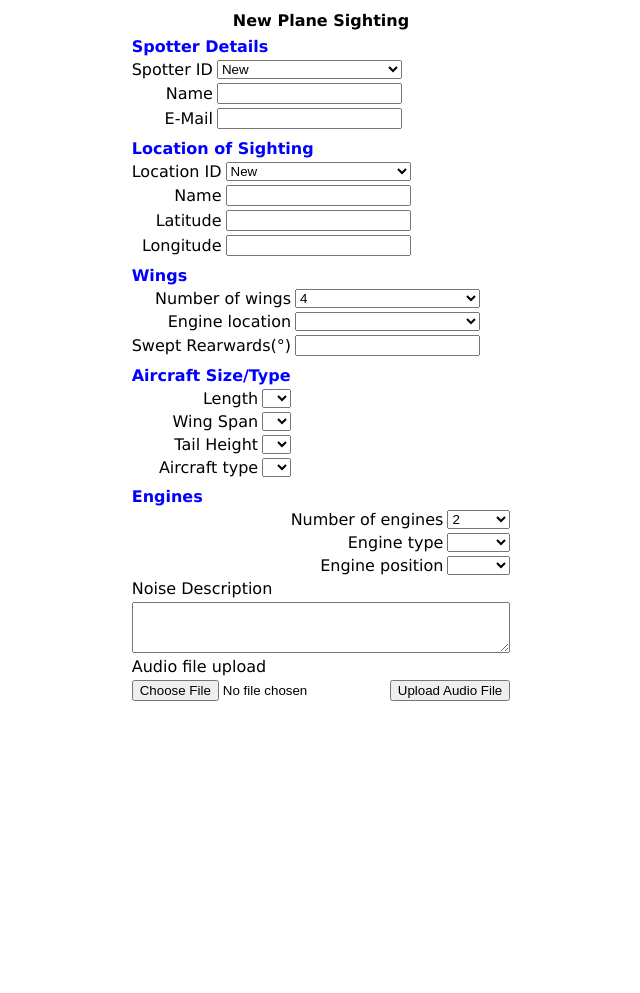
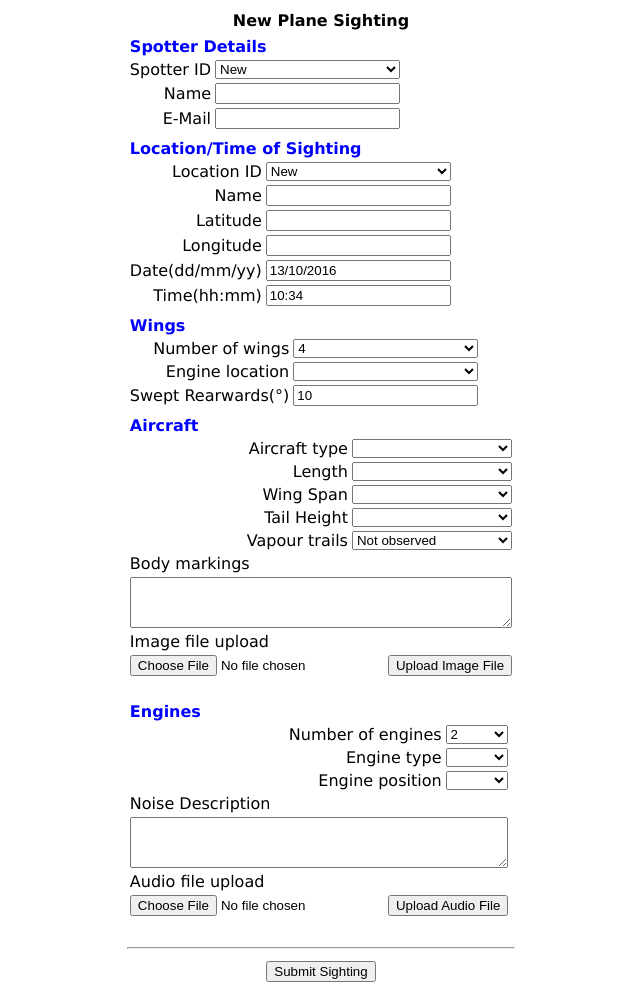
Before and after one commit to AndrewQu/PlaneSpotters, a Django app: template Sighting/templates/add.html in a window 1280 px wide. Shown: the whole page, without its empty margins (319-959 px from the left). Before the commit the page ends 701 px from the top, so only its background shows below. Run offline with Django 3.2, Linux system fonts and the light colour scheme; the template is opened without the code that fills it: values that come from a table or form of the project are taken from there, others are empty; data comes from the database, SQL or seed files in the repository.

Commit message:
Web form complete

```diff
--- a/Sighting/static/sighting.js
+++ b/Sighting/static/sighting.js
@@ -1,6 +1,12 @@
 servicePage = "service/";
 
 function sightingPageLoaded() {
+   var d = new Date();
+   dstr = "" + d.getDate() + "/" + (d.getMonth() + 1) + "/" + d.getFullYear()
+   tstr = "" + d.getHours() + ":" + d.getMinutes()
+   $('#dos').val(dstr);
+   $('#tos').val(tstr);
+   $('#wingSwept').val("10");
 
 }
 
@@ -50,7 +56,7 @@ function locationIdChanged() {
 
 function uploadAudio() {
    var fd = new FormData(document.getElementById("audioform"));
-   fd.append("label", "WEBUPLOAD");
+   fd.append("label", "audio");
    $.ajax({
       url: "uploadfile/",
       type: "POST",
@@ -59,7 +65,58 @@ function uploadAudio() {
       contentType: false   // tell jQuery not to set contentType
    }).done(function (json) {
       if (json.path) $('#audioPath').html(json.path);
-      else alert("Expecting json.path");
+      else if (json.err) alert(json.err);
+      else alert("Error in uploadAudio");
    });
    return false;
 }
+
+function uploadImage() {
+   var fd = new FormData(document.getElementById("imgform"));
+   fd.append("label", "image");
+   $.ajax({
+      url: "uploadfile/",
+      type: "POST",
+      data: fd,
+      processData: false,  // tell jQuery not to process the data
+      contentType: false   // tell jQuery not to set contentType
+   }).done(function (json) {
+      if (json.path) $('#imgPath').html(json.path);
+      else if (json.err) alert(json.err);
+      else alert("Error in uploadImage");
+   });
+   return false;
+}
+
+var all_fields_valid = true;
+
+function setFieldValid(valid, hash_id) {
+   if (valid) $(hash_id).html("");
+   else {
+      $(hash_id).html("X");
+      all_fields_valid = false;
+   }
+}
+
+function submitSighting() {
+   // Validate fields
+
+   all_fields_valid = true;
+   spotterNameV = $('#spotterName').val();
+   setFieldValid(spotterNameV.length >= 3, '#valid_spotterName');
+
+   spotterEmailV = $('#spotterEmail').val();
+   setFieldValid(spotterEmailV.length > 3 && spotterEmailV.indexOf('@') > 0, '#valid_spotterEmail');
+
+   locNameV = $('#locName').val();
+   setFieldValid(locNameV.length >= 3, '#valid_locName');
+
+   locLatV = parseFloat($('#locLat').val());
+   setFieldValid(locLatV === locLatV, '#valid_locLat');
+
+   locLongV = parseFloat($('#locLong').val());
+   setFieldValid(locLongV === locLongV, '#valid_locLong');
+
+   if (!all_fields_valid) alert("There are invalid input fields. Please check!");
+
+}
--- a/Sighting/templates/add.html
+++ b/Sighting/templates/add.html
@@ -5,6 +5,7 @@
       .lalign { text-align:left; }
       .lalign_th { text-align:left; color:Blue; }
       .ralign { text-align:right; }
+      .redcross { color:Red; font-weight:bold; }
    </style>
    <script src="{% static "jquery-1.11.1.min.js" %}" type="text/javascript"></script>
    <script src="{% static "sighting.js" %}" type="text/javascript"></script>
@@ -18,29 +19,33 @@
 <!- Template input: spotters, locations, engLocChoice, sizeChoice, engineTypes
   enginePos, aircraftTypes ->
 <tr><td><table>
-   <tr><th colspan='2' class='lalign_th'>Spotter Details</th></tr>
+   <tr><th colspan='3' class='lalign_th'>Spotter Details</th></tr>
    <tr><td>Spotter ID</td><td><select id='spotterId' onchange="spotterIdChanged();" style="width:100%">
       <option value='0'>New</option>
       {% for spotter in spotters %}
          <option value='{{spotter.spotter_id}}'>{{ spotter.spotter_id }} - {{ spotter.name }}</option>
       {% endfor %}
       </select>
-   </td></tr>
-   <tr><td class='ralign'>Name</td><td> <input id='spotterName' type='text' style="width:100%" /></td> </tr>
-   <tr><td class='ralign'>E-Mail</td><td> <input id='spotterEmail' type='text' style="width:100%" /></td> </tr>
+   </td><td></td></tr>
+   <tr><td class='ralign'>Name</td><td> <input id='spotterName' type='text' style="width:100%" /></td>
+      <td class='redcross' id='valid_spotterName'></td> </tr>
+   <tr><td class='ralign'>E-Mail</td><td> <input id='spotterEmail' type='text' style="width:100%" /></td>
+      <td class='redcross' id='valid_spotterEmail'></td> </tr>
 </table></td></tr>
 <tr><td><table>
-   <tr><th colspan='2' class='lalign_th'>Location of Sighting</th></tr>
-   <tr><td>Location ID</td><td><select id='locationId' onchange="locationIdChanged();" style="width:100%">
+   <tr><th colspan='3' class='lalign_th'>Location/Time of Sighting</th></tr>
+   <tr><td class='ralign'>Location ID</td><td><select id='locationId' onchange="locationIdChanged();" style="width:100%">
       <option value='0'>New</option>
       {% for loc in locations %}
          <option value='{{loc.location_id}}'>{{ loc.location_id }} - {{ loc.name }}</option>
       {% endfor %}
       </select>
-   </td></tr>
-   <tr><td class='ralign'>Name</td><td> <input id='locName' type='text' /></td> </tr>
-   <tr><td class='ralign'>Latitude</td><td> <input id='locLat' type='text' /></td> </tr>
-   <tr><td class='ralign'>Longitude</td><td> <input id='locLong' type='text' /></td> </tr>
+   </td><td></td></tr>
+   <tr><td class='ralign'>Name</td><td> <input id='locName' type='text' /></td> <td class='redcross' id='valid_locName'></td></tr>
+   <tr><td class='ralign'>Latitude</td><td> <input id='locLat' type='text' /></td> <td class='redcross' id='valid_locLat'></td></tr>
+   <tr><td class='ralign'>Longitude</td><td> <input id='locLong' type='text' /></td> <td class='redcross' id='valid_locLong'></td></tr>
+   <tr><td class='ralign'>Date(dd/mm/yy)</td><td><input id='dos' type='text' /></td></tr>
+   <tr><td class='ralign'>Time(hh:mm)</td><td><input id='tos' type='text' /></td></tr>
 </table></td></tr>
 <tr><td><table>
    <tr><th colspan='2' class='lalign_th'>Wings</th></tr>
@@ -57,7 +62,12 @@
 </table></td></tr>
 
 <tr><td><table>
-   <tr><th colspan='2' class='lalign_th'>Aircraft Size/Type</th></tr>
+   <tr><th colspan='2' class='lalign_th'>Aircraft</th></tr>
+   <tr><td class='ralign'>Aircraft type</td><td> <select id='planeType' style="width:100%">
+         {% for k, v in aircraftTypes %}
+            <option value='{{ k }}'>{{ v }}</option>
+         {% endfor %}
+      </select></td> </tr>
    {% with 'plength wingSpan' as ids %}
    {% for idid in ids.split %}
    <tr><td class='ralign'>{% cycle 'Length' 'Wing Span' %}</td><td> <select id="{{ idid }}" style="width:100%">
@@ -76,11 +86,20 @@
             {% endif %}
          {% endfor %}
       </select></td> </tr>
-   <tr><td class='ralign'>Aircraft type</td><td> <select id='planeType' style="width:100%">
-         {% for k, v in aircraftTypes %}
-            <option value='{{ k }}'>{{ v }}</option>
-         {% endfor %}
+   <tr><td class='ralign'>Vapour trails</td><td> <select id='numVapours' style="width:100%">
+         <option value='0'>Not observed</option>
+         <option value='1'>1</option>
+         <option value='2'>2</option>
+         <option value='3'>3</option>
+         <option value='4'>4</option>
       </select></td> </tr>
+   <tr><td>Body markings</td><td></td></tr>
+   <tr><td colspan='2'><textarea id='markDesc' rows='3'  style="width:100%"></textarea></td></tr>
+   <tr><td>Image file upload</td><td id="imgPath" style="font-size:smaller;"></td></tr>
+   <tr><td colspan='2' style="width:100%"><form id='imgform' onsubmit="return uploadImage();"
+        method="post" enctype="multipart/form-data">{% csrf_token %}
+       <input id="img_file" type="file" name="img_file" />
+       <input type="submit" value="Upload Image File" /></form></td></tr>
 </table></td></tr>
 
 <tr><td><table>
@@ -104,13 +123,14 @@
       </select></td> </tr>
    <tr><td>Noise Description</td><td></td></tr>
    <tr><td colspan='2'><textarea id='engNoise' rows='3'  style="width:100%"></textarea></td></tr>
-   <tr><td>Audio file upload</td><td id="audioPath"></td></tr>
+   <tr><td>Audio file upload</td><td id="audioPath" style="font-size:smaller;"></td></tr>
    <tr><td colspan='2' style="width:100%"><form id='audioform' onsubmit="return uploadAudio();"
         method="post" enctype="multipart/form-data">{% csrf_token %}
        <input id="audio_file" type="file" name="audio_file" />
        <input type="submit" value="Upload Audio File" /></form></td></tr>
 </table></td></tr>
-
+<tr><td><hr /></td></tr>
+<tr><td style="text-align:center;"><input type="button" onclick="submitSighting();" value="Submit Sighting"</td></tr>
 </table>
 
 </body>
```
Also changed, not shown: Sighting/views.py (+9 -2 lines).
